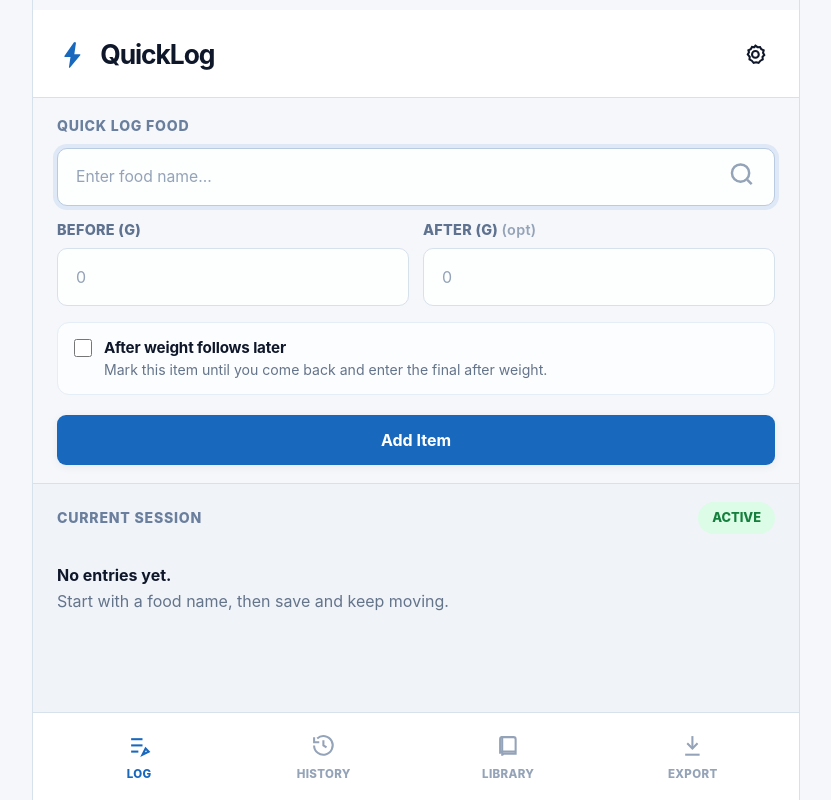
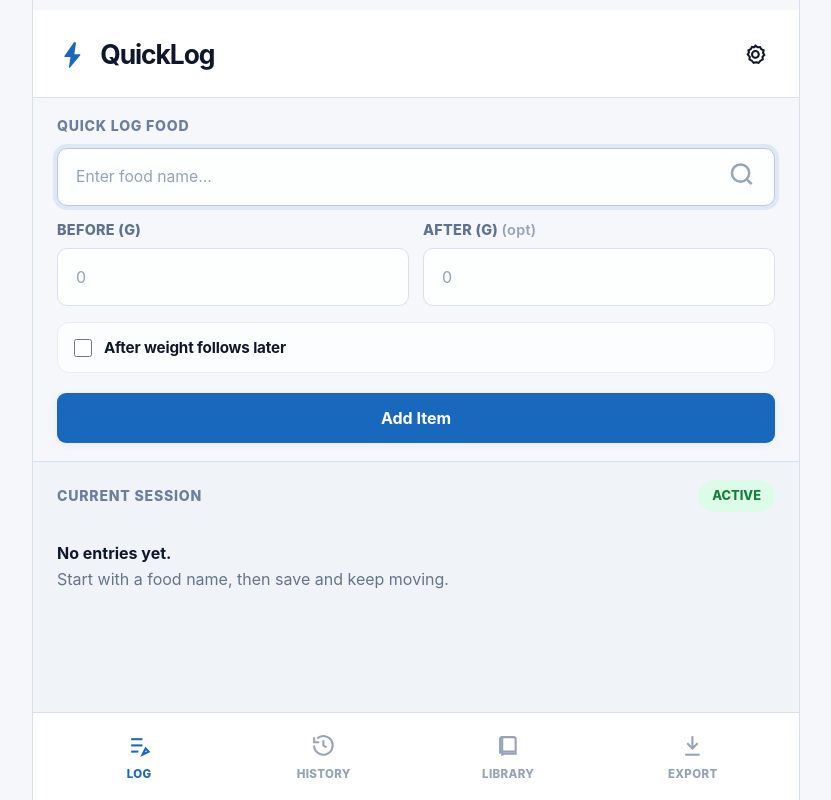
Before and after one commit to blaxcky/FoodSnap, a React (Vite) app: page / in a window 1280 px wide. Shown: the top 800 px of the page, without its empty margins (224-1055 px from the left). Built offline with nearby package versions, Linux system fonts and the light colour scheme.

Commit message:
Redesign native Einstellungsseite

```diff
--- a/src/components/EntryComposer.tsx
+++ b/src/components/EntryComposer.tsx
@@ -306,7 +306,6 @@ export function EntryComposer({
         />
         <span className="pending-after-copy">
           <strong>After weight follows later</strong>
-          <span>Mark this item until you come back and enter the final after weight.</span>
         </span>
       </label>
 
```
